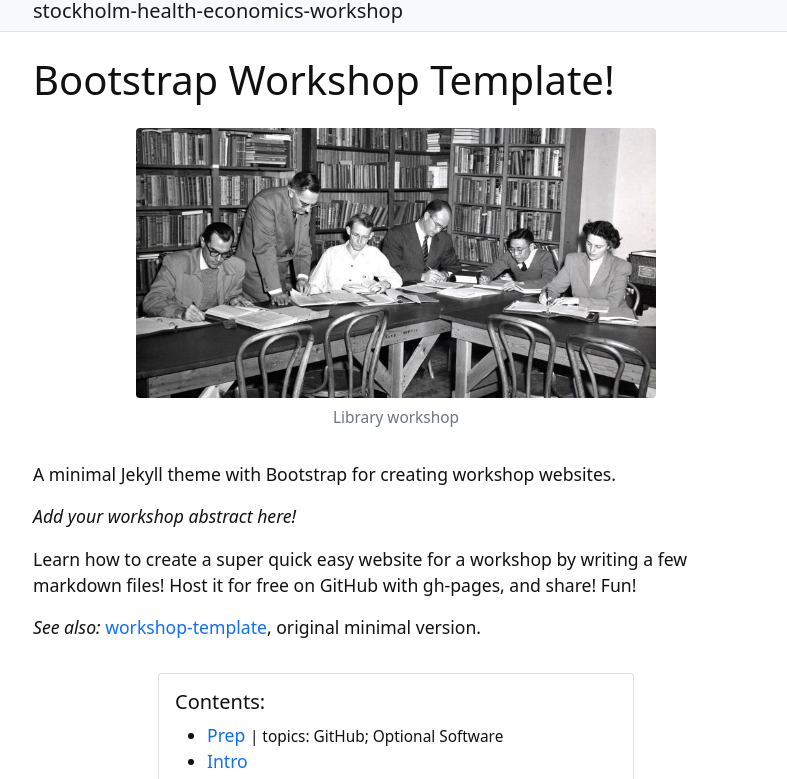
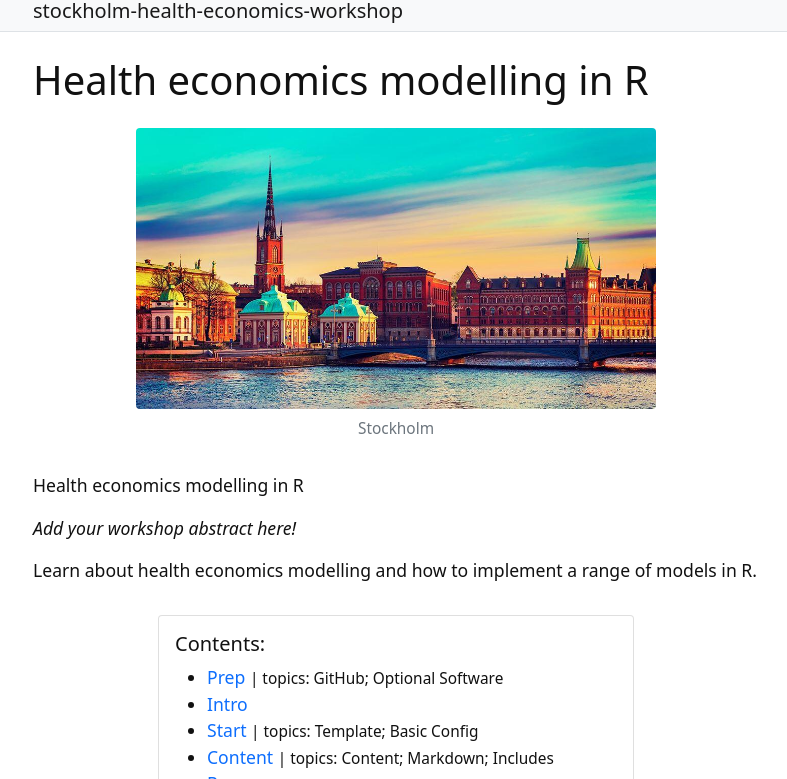
Before and after one commit to n8thangreen/Stockholm-health-economics-course, a Jekyll site: the page built from index.md, in a window 1280 px wide and 900 px high, cut to the strip 121-900 px from the top of the window. Shown: the whole strip, without its empty margins (244-1031 px from the left). Built offline with Jekyll 4.4.1, drawn with Linux system fonts in a browser that asks for light colours.

Commit message:
landing page edit

```diff
--- a/index.md
+++ b/index.md
@@ -3,19 +3,15 @@ title: Home
 layout: default
 ---
 
-# Bootstrap Workshop Template!
+# Health economics modelling in R
 
-{% include figure.html img="uidaho-workshop.jpg" alt="intro image here" caption="Library workshop" width="75%" %}
+{% include figure.html img="destinations-stockholm-banner-mobile-1024x553.jpg" alt="intro image here" caption="Stockholm" width="75%" %}
 
-A minimal Jekyll theme with Bootstrap for creating workshop websites.
+Health economics modelling in R
 
 *Add your workshop abstract here!*
 
-Learn how to create a super quick easy website for a workshop by writing a few markdown files!
-Host it for free on GitHub with gh-pages, and share!
-Fun!
-
-*See also:* [workshop-template](https://evanwill.github.io/workshop-template/), original minimal version.
+Learn about health economics modelling and how to implement a range of models in R.
 
 {% include toc.html %}
 
```
